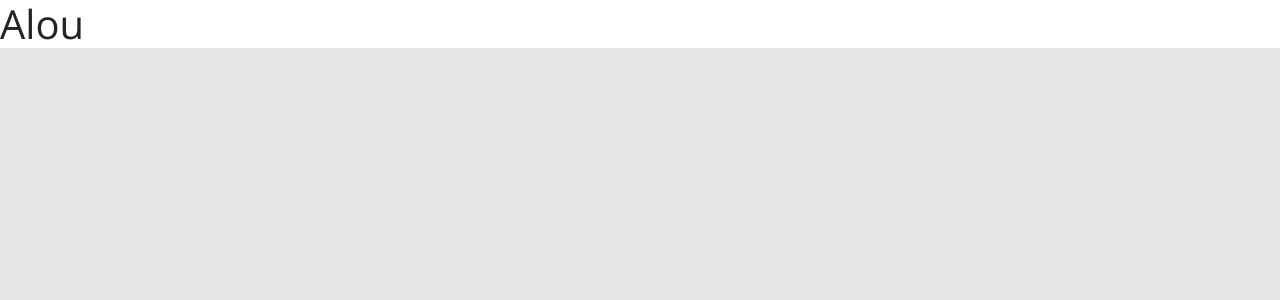
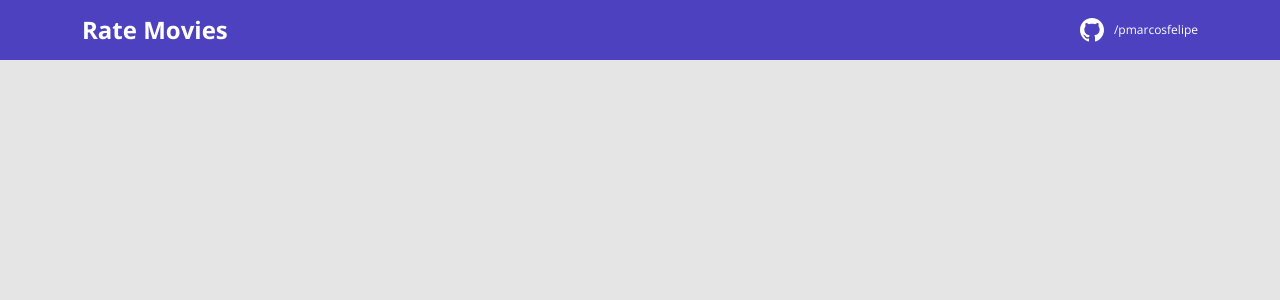
Before and after one commit to pmarcosfelipe/rate-movies, a React (Create React App) app in the folder frontend/: page / in a window 1280 px wide. Shown: the top 300 px of the page. Built offline with nearby package versions, Linux system fonts and the light colour scheme.

Commit message:
created Header component

```diff
--- a/frontend/src/App.tsx
+++ b/frontend/src/App.tsx
@@ -1,5 +1,11 @@
+import Header from 'components/Header/index';
+
 function App() {
-  return <h1>Alou</h1>;
+  return (
+    <>
+      <Header />
+    </>
+  );
 }
 
 export default App;
--- /dev/null
+++ b/frontend/src/assets/images/GithubIcon.tsx
@@ -0,0 +1,18 @@
+const GithubIcon = () => {
+  return (
+    <svg
+      width="24"
+      height="24"
+      viewBox="0 0 24 24"
+      fill="none"
+      xmlns="http://www.w3.org/2000/svg"
+    >
+      <path
+        d="M12 0C5.374 0 0 5.373 0 12C0 17.302 3.438 21.8 8.207 23.387C8.806 23.498 9 23.126 9 22.81V20.576C5.662 21.302 4.967 19.16 4.967 19.16C4.421 17.773 3.634 17.404 3.634 17.404C2.545 16.659 3.717 16.675 3.717 16.675C4.922 16.759 5.556 17.912 5.556 17.912C6.626 19.746 8.363 19.216 9.048 18.909C9.155 18.134 9.466 17.604 9.81 17.305C7.145 17 4.343 15.971 4.343 11.374C4.343 10.063 4.812 8.993 5.579 8.153C5.455 7.85 5.044 6.629 5.696 4.977C5.696 4.977 6.704 4.655 8.997 6.207C9.954 5.941 10.98 5.808 12 5.803C13.02 5.808 14.047 5.941 15.006 6.207C17.297 4.655 18.303 4.977 18.303 4.977C18.956 6.63 18.545 7.851 18.421 8.153C19.191 8.993 19.656 10.064 19.656 11.374C19.656 15.983 16.849 16.998 14.177 17.295C14.607 17.667 15 18.397 15 19.517V22.81C15 23.129 15.192 23.504 15.801 23.386C20.566 21.797 24 17.3 24 12C24 5.373 18.627 0 12 0Z"
+        fill="white"
+      />
+    </svg>
+  );
+};
+
+export default GithubIcon;
--- /dev/null
+++ b/frontend/src/components/Header/index.tsx
@@ -0,0 +1,27 @@
+import GithubIcon from 'assets/images/GithubIcon';
+
+import './styles.css';
+
+const Header = () => {
+  return (
+    <header>
+      <nav className="container">
+        <div className="nav-content">
+          <h1>Rate Movies</h1>
+          <a
+            href="https://github.com/pmarcosfelipe"
+            target="_blank"
+            rel="noreferrer"
+          >
+            <div className="contact-container">
+              <GithubIcon />
+              <p className="contact-link">/pmarcosfelipe</p>
+            </div>
+          </a>
+        </div>
+      </nav>
+    </header>
+  );
+};
+
+export default Header;
--- /dev/null
+++ b/frontend/src/components/Header/styles.css
@@ -0,0 +1,29 @@
+header {
+  height: 60px;
+  background-color: var(--color-primary);
+  display: flex;
+  align-items: center;
+}
+
+.nav-content {
+  display: flex;
+  align-items: center;
+  justify-content: space-between;
+  color: #fff;
+}
+
+.nav-content h1 {
+  font-size: 24px;
+  margin: 0;
+  font-weight: 700;
+}
+
+.contact-container {
+  display: flex;
+  align-items: center;
+}
+
+.contact-link {
+  margin: 0 0 0 10px;
+  font-size: 12px;
+}
--- a/frontend/src/index.css
+++ b/frontend/src/index.css
@@ -2,6 +2,7 @@
 
 :root {
   --color-primary: #4d41c0;
+  --color-white: #fff;
 }
 
 * {
@@ -16,6 +17,6 @@ body {
 
 a,
 a:hover {
-  text-decoration: none;
-  color: unset;
+  text-decoration: none !important;
+  color: unset !important;
 }
```
Also changed, not shown: frontend/tsconfig.json (+3 -8 lines).
